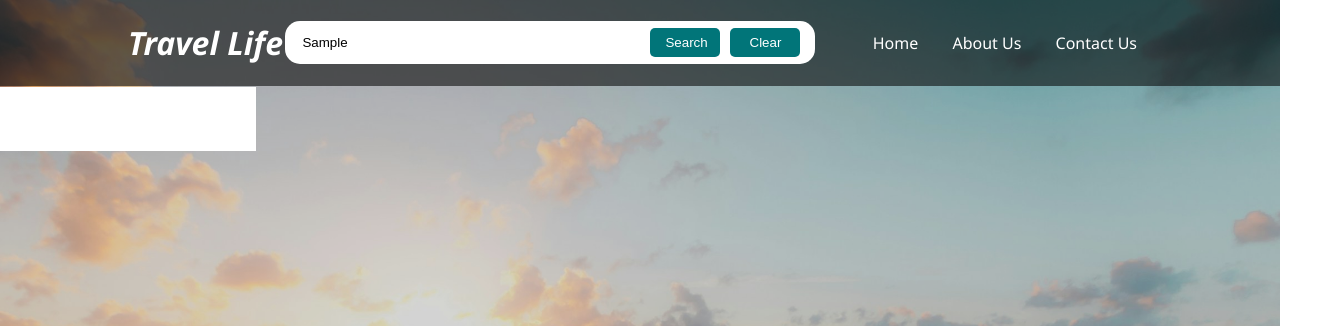
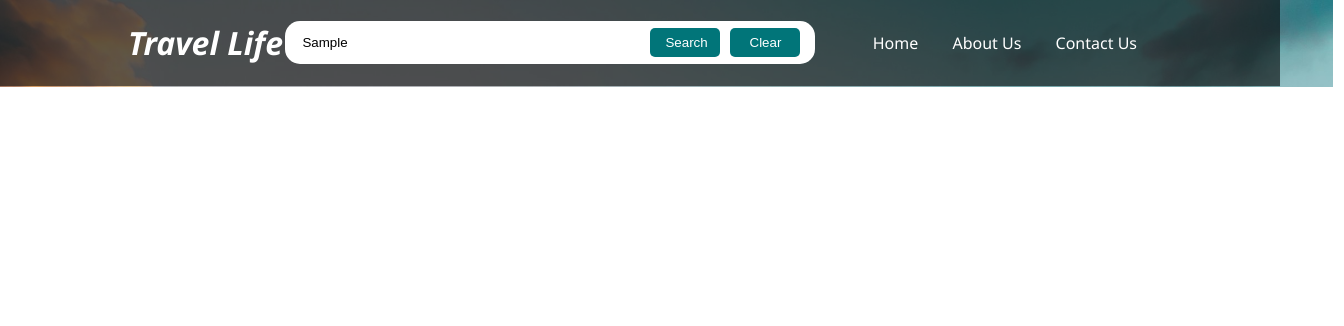
Before and after one commit to xenie16/travelRecommendation, a plain HTML site: page travel_recommendation.html in a window 1280 px wide. Both pictures are taken after typing "Sample" into the empty fields and a click on the button "Search". Shown: the top 326 px of the page, 1344 px wide, since content can reach past the window. Drawn offline with nearby package versions, Linux system fonts and the light colour scheme.

Commit message:
Fixed bug where container was visible without content + added styling

```diff
--- a/css/home.css
+++ b/css/home.css
@@ -66,8 +66,10 @@ form button {
    display: none;
    flex-wrap: wrap;
    justify-content: center;
-   gap: 20px;
-   padding: 2em 10%;
+   gap: 3em;
+   padding: 2em;
+   width: 100%;
+   height: 100vh;
 }
 
 #results-container article {
--- a/js/index.js
+++ b/js/index.js
@@ -52,11 +52,10 @@ travelForm.addEventListener("submit", (event) => {
             );
          });
       }
-
+      resultsContainer.innerHTML = "";
       resultsContainer.style.display = "flex";
       searchResults.forEach(result => {
          const resultElement = document.createElement("article");
-
          resultElement.innerHTML = `
             <img class="result-image" src="${result.imageUrl}" alt="${result.name}">
             <h3>${result.name}</h3>
```
